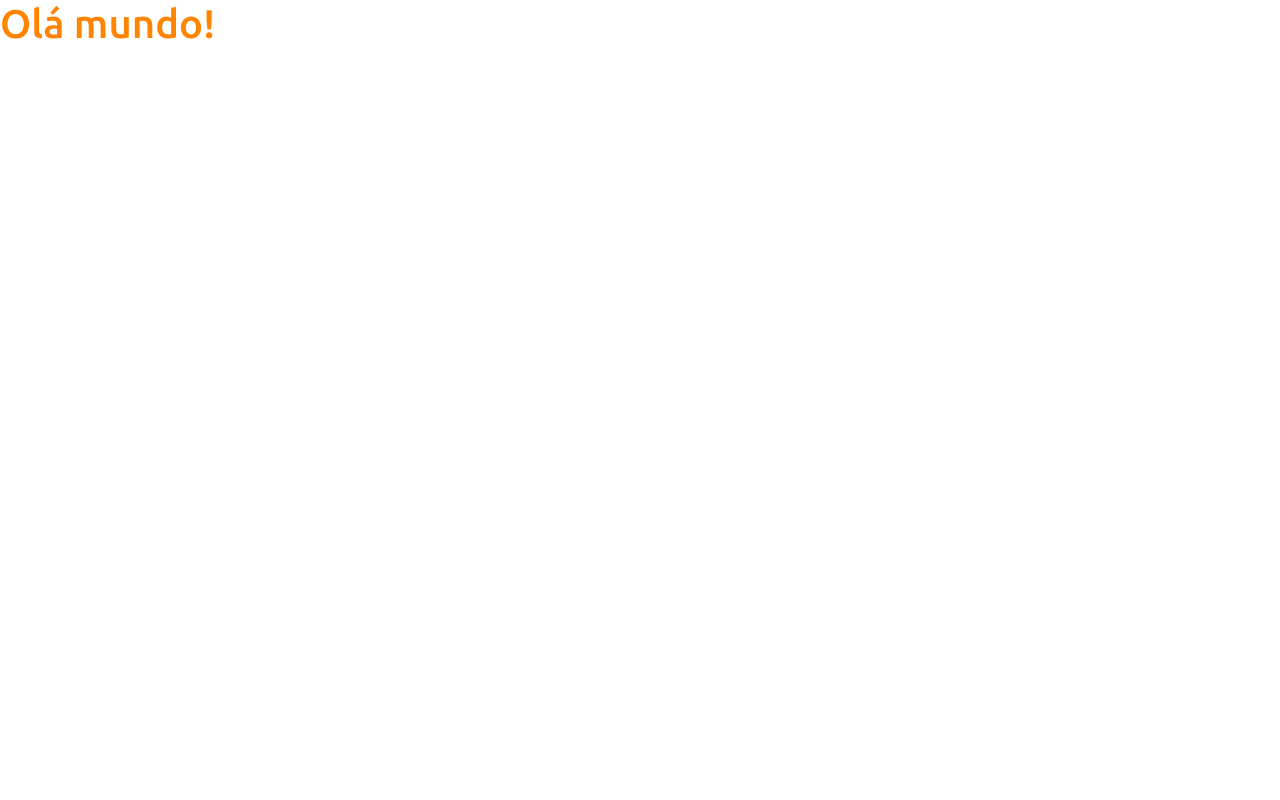
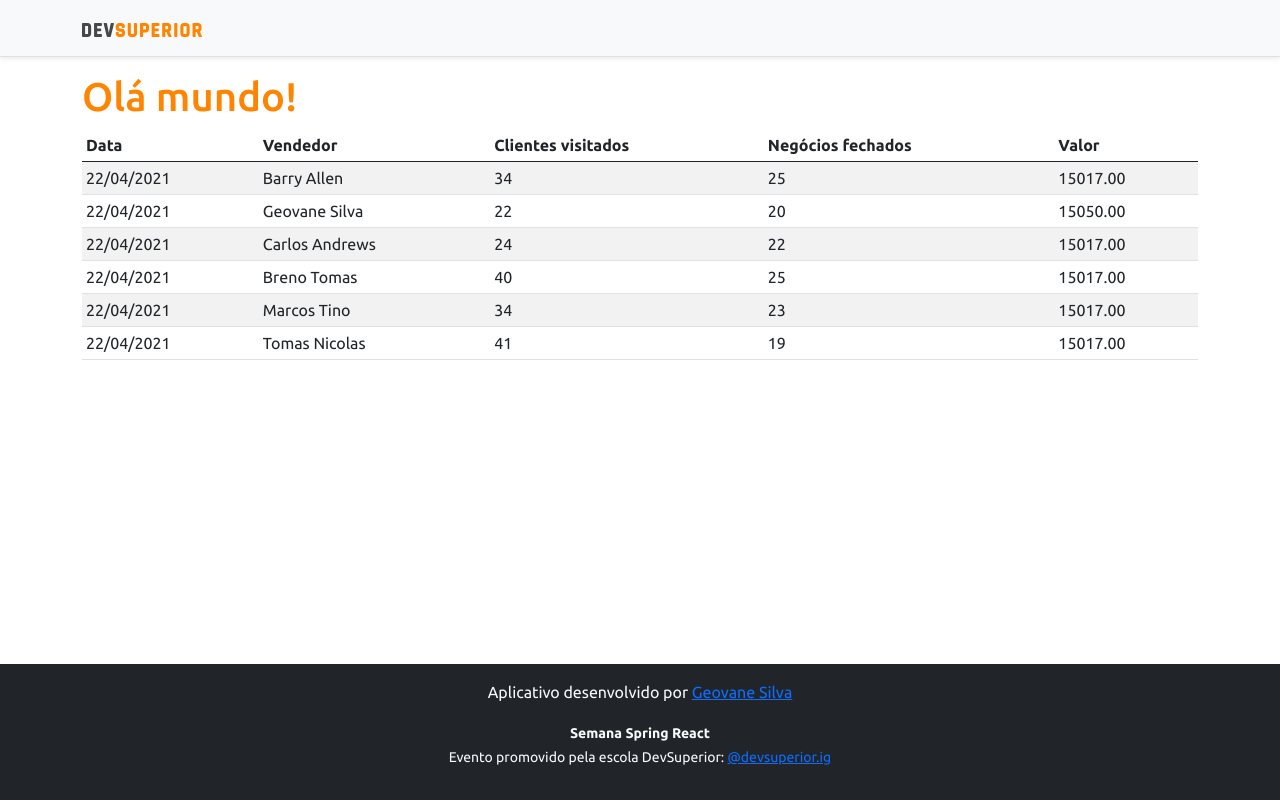
Before and after one commit to Projetosgeovane/Projeto-Spring_React, a React (Create React App) app in the folder frontend/: page / in a window 1280 px wide. Built offline with nearby package versions, Linux system fonts and the light colour scheme.

Commit message:
Basic static components

```diff
--- a/frontend/src/App.tsx
+++ b/frontend/src/App.tsx
@@ -1,8 +1,19 @@
+
+import DataTable from "components/DataTable";
+import Footer from "components/Footer";
+import NavBar from "components/NavBar";
+
 function App() {
   return (
-    <div>
-      <h1 className="text-primary">Olá mundo!</h1>
-    </div>
+    <>
+      <NavBar />
+      <div className="container">
+        <h1 className="text-primary">Olá mundo!</h1>
+
+       <DataTable />
+      </div>
+      <Footer />
+    </>
   );
 }
 
--- /dev/null
+++ b/frontend/src/components/DataTable/index.tsx
@@ -0,0 +1,63 @@
+const DataTable = () => {
+    return (
+        <div className="table-responsive">
+            <table className="table table-striped table-sm">
+                <thead>
+                    <tr>
+                        <th>Data</th>
+                        <th>Vendedor</th>
+                        <th>Clientes visitados</th>
+                        <th>Negócios fechados</th>
+                        <th>Valor</th>
+                    </tr>
+                </thead>
+                <tbody>
+                    <tr>
+                        <td>22/04/2021</td>
+                        <td>Barry Allen</td>
+                        <td>34</td>
+                        <td>25</td>
+                        <td>15017.00</td>
+                    </tr>
+                    <tr>
+                        <td>22/04/2021</td>
+                        <td>Geovane Silva</td>
+                        <td>22</td>
+                        <td>20</td>
+                        <td>15050.00</td>
+                    </tr>
+                    <tr>
+                        <td>22/04/2021</td>
+                        <td>Carlos Andrews</td>
+                        <td>24</td>
+                        <td>22</td>
+                        <td>15017.00</td>
+                    </tr>
+                    <tr>
+                        <td>22/04/2021</td>
+                        <td>Breno Tomas</td>
+                        <td>40</td>
+                        <td>25</td>
+                        <td>15017.00</td>
+                    </tr>
+                    <tr>
+                        <td>22/04/2021</td>
+                        <td>Marcos Tino</td>
+                        <td>34</td>
+                        <td>23</td>
+                        <td>15017.00</td>
+                    </tr>
+                    <tr>
+                        <td>22/04/2021</td>
+                        <td>Tomas Nicolas</td>
+                        <td>41</td>
+                        <td>19</td>
+                        <td>15017.00</td>
+                    </tr>
+                </tbody>
+            </table>
+        </div>
+    );
+}
+
+export default DataTable;
--- /dev/null
+++ b/frontend/src/components/Footer/index.tsx
@@ -0,0 +1,14 @@
+
+const Footer = () => {
+    return (
+        <footer className="footer mt-auto py-3 bg-dark">
+            <div className="container">
+                <p className="text-light">Aplicativo desenvolvido por <a href="https://www.linkedin.com/in/geovane-silva-0182a9187/" target="_blank" rel="noreferrer">Geovane Silva</a></p>
+                <p className="text-light"><small><strong>Semana Spring React</strong><br />
+      Evento promovido pela escola DevSuperior: <a href="https://instagram.com/devsuperior.ig" target="_blank" rel="noreferrer">@devsuperior.ig</a></small></p>
+            </div>
+        </footer>
+    );
+}
+
+export default Footer;
--- /dev/null
+++ b/frontend/src/components/NavBar/index.tsx
@@ -0,0 +1,15 @@
+import ImgDsDark from 'assets/img/ds-dark.svg';
+
+const NavBar = () => {
+    return (
+        <div className="d-flex flex-column flex-md-row align-items-center p-3 px-md-4 mb-3 bg-light border-bottom shadow-sm">
+            <div className="container">
+                <nav className="my-2 my-md-0 mr-md-3">
+                    <img src={ImgDsDark} alt="DevSuperior" width="120" />
+                </nav>
+            </div>
+        </div>
+    );
+}
+
+export default NavBar;
```
Also changed, not shown: frontend/src/assets/img/ds-dark.svg (added).
